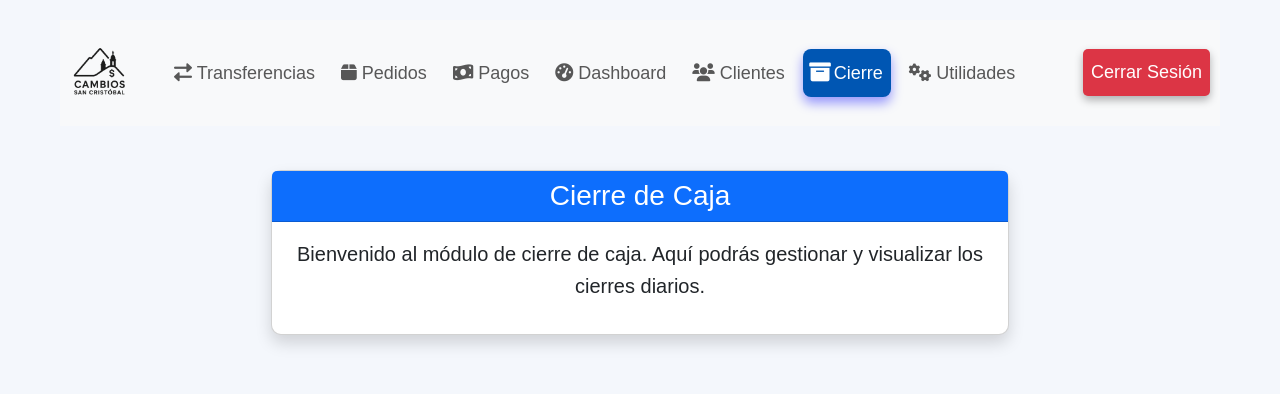
After one commit to sergius2002/webfinal, a Flask app: page /cierre/cierre in a window 1280 px wide. The commit adds this page. Shown: the top 394 px of the page. Run offline with Flask 3, Linux system fonts and the light colour scheme; the visitor is signed in with stand-in values (Sample User, id 1); data that the repository does not hold is empty; some libraries are stand-ins or nearby versions.

Commit message:
Agregar módulo Cierre: blueprint, plantilla base, registro en app y menú con ícono de caja

```diff
--- a/mi_app/mi_app/app.py
+++ b/mi_app/mi_app/app.py
@@ -42,6 +42,7 @@ from mi_app.mi_app.blueprints.dashboard import dashboard_bp, init_cache
 from mi_app.mi_app.blueprints.admin import admin_bp
 from mi_app.mi_app.blueprints.pagos import pagos_bp
 from mi_app.mi_app.blueprints.clientes import clientes_bp
+from mi_app.mi_app.blueprints.cierre import cierre_bp
 
 from mi_app.mi_app.extensions import cache
 
@@ -108,6 +109,7 @@ app.register_blueprint(dashboard_bp, url_prefix="/dashboard")
 app.register_blueprint(admin_bp, url_prefix="/admin")
 app.register_blueprint(pagos_bp, url_prefix="/pagos")
 app.register_blueprint(clientes_bp, url_prefix="/clientes")
+app.register_blueprint(cierre_bp, url_prefix="/cierre")
 
 # -----------------------------------------------------------------------------
 # Decorador login_required
--- /dev/null
+++ b/mi_app/mi_app/blueprints/cierre.py
@@ -0,0 +1,10 @@
+from flask import Blueprint, render_template
+from flask import session, redirect, url_for, flash
+from mi_app.mi_app.blueprints.admin import login_required
+
+cierre_bp = Blueprint('cierre', __name__)
+
+@cierre_bp.route('/cierre')
+@login_required
+def index():
+    return render_template('cierre/index.html', active_page='cierre')
--- a/mi_app/mi_app/templates/base.html
+++ b/mi_app/mi_app/templates/base.html
@@ -94,6 +94,11 @@
             <i class="fas fa-users"></i> Clientes
           </a>
         </li>
+        <li class="nav-item">
+          <a class="nav-link {% if active_page=='cierre' %}active{% endif %}" href="{{ url_for('cierre.index') }}">
+            <i class="fas fa-archive"></i> Cierre
+          </a>
+        </li>
         {% if is_admin %}
           <li class="nav-item">
             <a class="nav-link {% if active_page=='admin' %}active{% endif %}" href="{{ url_for('admin.index') }}">
--- /dev/null
+++ b/mi_app/mi_app/templates/cierre/index.html
@@ -0,0 +1,20 @@
+{% extends 'base.html' %}
+
+{% block title %}Cierre{% endblock %}
+
+{% block content %}
+<div class="container mt-4">
+  <div class="row justify-content-center">
+    <div class="col-md-8">
+      <div class="card shadow">
+        <div class="card-header bg-primary text-white text-center">
+          <h3 class="mb-0">Cierre de Caja</h3>
+        </div>
+        <div class="card-body text-center">
+          <p class="lead">Bienvenido al módulo de cierre de caja. Aquí podrás gestionar y visualizar los cierres diarios.</p>
+        </div>
+      </div>
+    </div>
+  </div>
+</div>
+{% endblock %}
```
